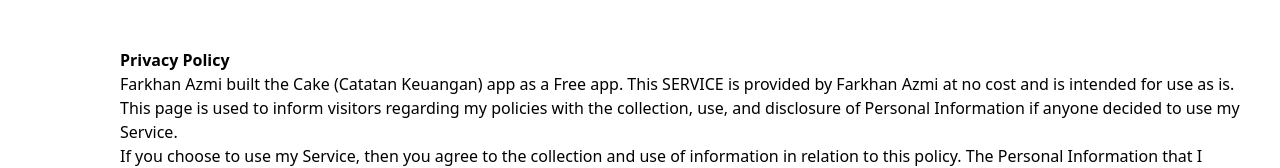
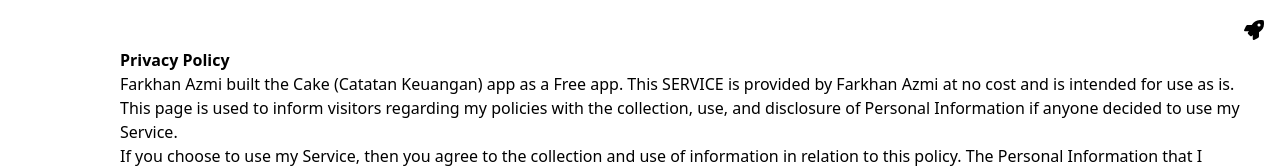
Before and after one commit to foneazmi/hello-next, a Next.js app: page /cake in a window 1280 px wide. Shown: the top 168 px of the page. Built offline with nearby package versions, Linux system fonts and the light colour scheme.

Commit message:
add status

```diff
--- a/app/(dashboard)/layout.tsx
+++ b/app/(dashboard)/layout.tsx
@@ -1,3 +1,4 @@
+import { Header } from "@/components/header";
 import { Navbar } from "../../components/navbar";
 
 export default function RootLayout({
@@ -12,6 +13,7 @@
         <div className="flex-1 w-full bg-base-100 sm:rounded-3xl overflow-hidden sm:my-2 sm:mr-2">
           {children}
         </div>
+        <Header />
       </div>
     </main>
   );
--- /dev/null
+++ b/components/header.tsx
@@ -0,0 +1,15 @@
+import { memo } from "react";
+import { FaRocket } from "react-icons/fa";
+
+export const Header = memo(() => {
+  return (
+    <div className="absolute top-4 right-4 flex flex-row">
+      <a
+        className="btn btn-ghost btn-circle bg-base-300"
+        href="https://foneazmi.github.io/status/"
+      >
+        <FaRocket className="inline-block h-4 w-4 text-base-content stroke-current sm:h-5 sm:w-5" />
+      </a>
+    </div>
+  );
+});
--- a/components/navbar-item.tsx
+++ b/components/navbar-item.tsx
@@ -1,6 +1,7 @@
 import Link from "next/link";
+import { memo } from "react";
 
-export const NavbarItem = (props: any) => {
+export const NavbarItem = memo((props: any) => {
   const iconStyle = props.active
     ? "bg-primary px-4 py-2 rounded-full text-primary-content"
     : "py-2 rounded-full text-base-content bg-blend-darken duration-500 transition-all group-hover:bg-primary group-hover:text-primary-content group-hover:px-4";
@@ -15,4 +16,4 @@
       </span>
     </Link>
   );
-};
+});
--- a/package.json
+++ b/package.json
@@ -18,7 +18,7 @@
   },
   "devDependencies": {
     "@types/node": "20.11.30",
-    "@types/react": "18.2.71",
+    "@types/react": "18.2.72",
     "@types/react-dom": "18.2.22",
     "postcss": "8.4.38",
     "daisyui": "latest",
```
